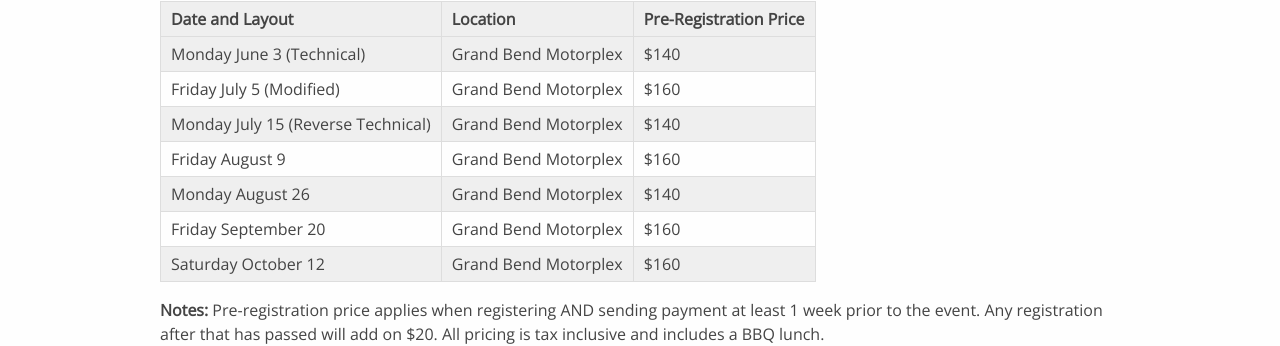
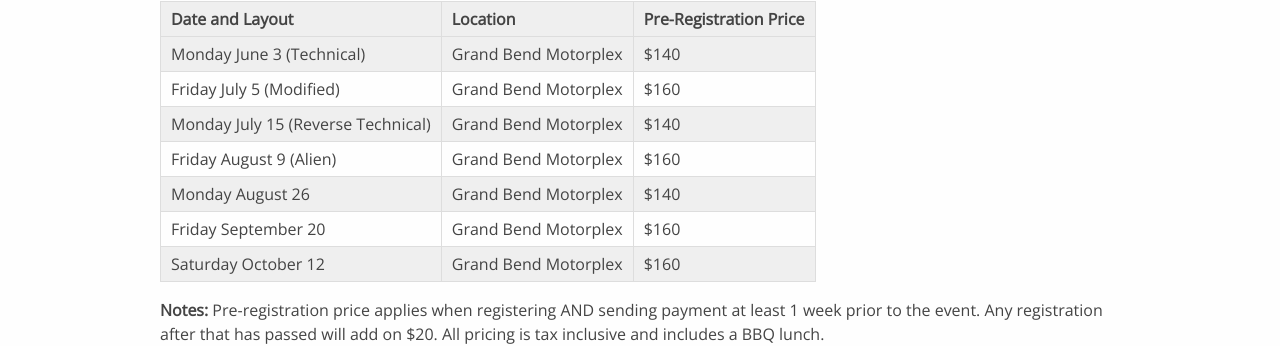
Before and after one commit to kwsportracing/site, a Jekyll site: the page built from docs/dates.md, in a window 1280 px wide and 900 px high. Shown: the part 163-509 px from the top of the window. Built offline with Jekyll 4.4.1, drawn with Linux system fonts in a browser that asks for light colours; nearby versions of some CDN libraries.

Commit message:
Update dates.md
Updated layout for Aug 9

```diff
--- a/docs/dates.md
+++ b/docs/dates.md
@@ -11,7 +11,7 @@
 | Monday June 3 (Technical)          | Grand Bend Motorplex | $140                   |
 | Friday July 5 (Modified)           | Grand Bend Motorplex | $160                   |
 | Monday July 15 (Reverse Technical) | Grand Bend Motorplex | $140                   |
-| Friday August 9                    | Grand Bend Motorplex | $160                   |
+| Friday August 9 (Alien)            | Grand Bend Motorplex | $160                   |
 | Monday August 26                   | Grand Bend Motorplex | $140                   |
 | Friday September 20                | Grand Bend Motorplex | $160                   |
 | Saturday October 12                | Grand Bend Motorplex | $160                   |
```
